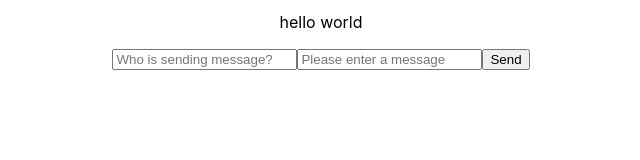
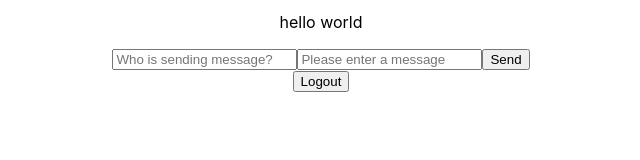
Before and after one commit to tylerletendre98/reduxMessageApp, a React (Create React App) app: page / in a window 1280 px wide. Both pictures are taken after a click on the button "Login". Shown: the part 129-289 px from the top of the page, without its empty margins (319-959 px from the left). Built offline with nearby package versions, Linux system fonts and the light colour scheme.

Commit message:
got it so you can log out and log someone in and see the messagethe last person wrote as long as you dont refresh the page

```diff
--- a/src/App.js
+++ b/src/App.js
@@ -4,6 +4,7 @@ import CreateNewMessage from "./components/createNewMessage";
 import Login from "./components/Login";
 import DisplayUser from "./components/DisplayUser";
 import { useSelector } from "react-redux";
+import LogoutButton from "./components/logoutButton";
 function App() {
   const user = useSelector((state) => state.user.value);
 
@@ -11,8 +12,6 @@ function App() {
     return (
       <div className="App">
         <Login />
-        <DisplayMessage />
-        <CreateNewMessage />
       </div>
     );
   } else {
@@ -22,6 +21,7 @@ function App() {
         <DisplayUser />
         <DisplayMessage />
         <CreateNewMessage />
+        <LogoutButton />
       </div>
     );
   }
--- /dev/null
+++ b/src/components/logoutButton.jsx
@@ -0,0 +1,17 @@
+import React from "react";
+import { useDispatch } from "react-redux";
+import { logout } from "../features/user";
+
+function LogoutButton() {
+  const dispatch = useDispatch();
+  const handleLogout = () => {
+    dispatch(logout());
+  };
+  return (
+    <div>
+      <button onClick={handleLogout}>Logout</button>
+    </div>
+  );
+}
+
+export default LogoutButton;
```
